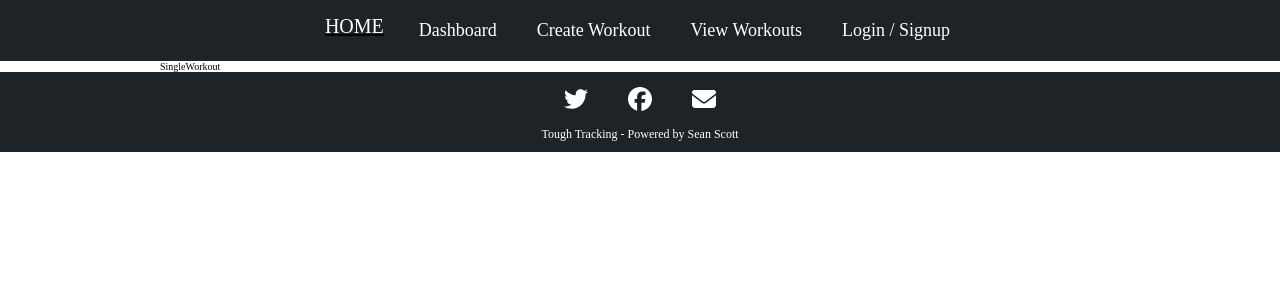
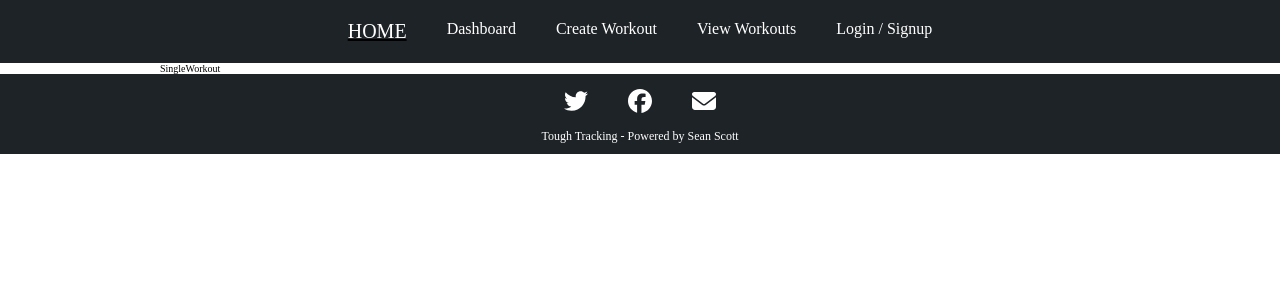
Before and after one commit to seanscott95/Tough-Tracking, a React (Create React App) app in the folder client/: page /viewWorkouts in a window 1280 px wide. Shown: the top 300 px of the page. Built offline with nearby package versions, Linux system fonts and the light colour scheme.

Commit message:
changed the font size for the navbar

```diff
--- a/client/src/components/styles/Navbar.styled.js
+++ b/client/src/components/styles/Navbar.styled.js
@@ -5,7 +5,7 @@ export const StyledNavbar = styled.nav`
     display: flex;
     justify-content: center;
     text-align: center;
-    font-size: 18px;
+    font-size: 16px;
     list-style: none;
     background: #1e2327;
     margin: 0px;
@@ -20,7 +20,6 @@ export const StyledNavbar = styled.nav`
         margin: 10px;
         transition: transform .3s;
         color: white;
-
     }
 
     .navbarLink:hover {
@@ -28,7 +27,7 @@ export const StyledNavbar = styled.nav`
     }
 
     .navbarLinkActive {
-        padding: 5px;
+        padding: 10px;
         margin: 10px;
         font-size: 20px;
         text-decoration: underline;
```
